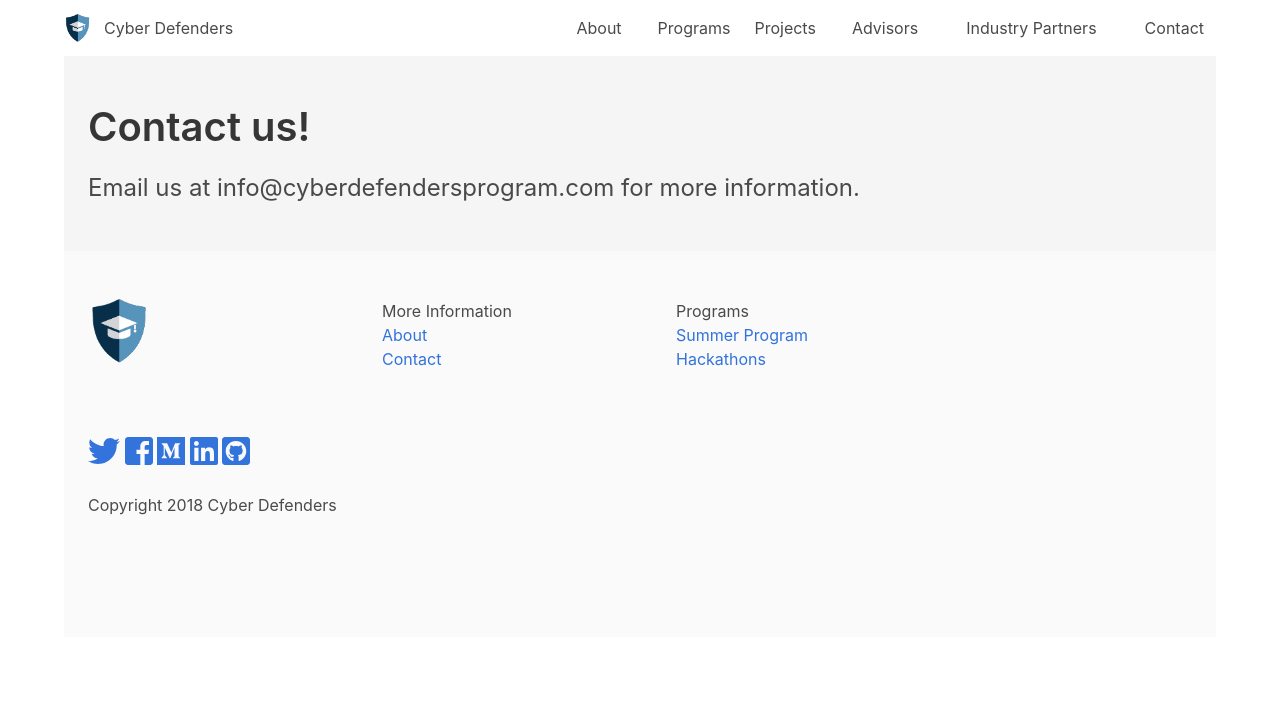
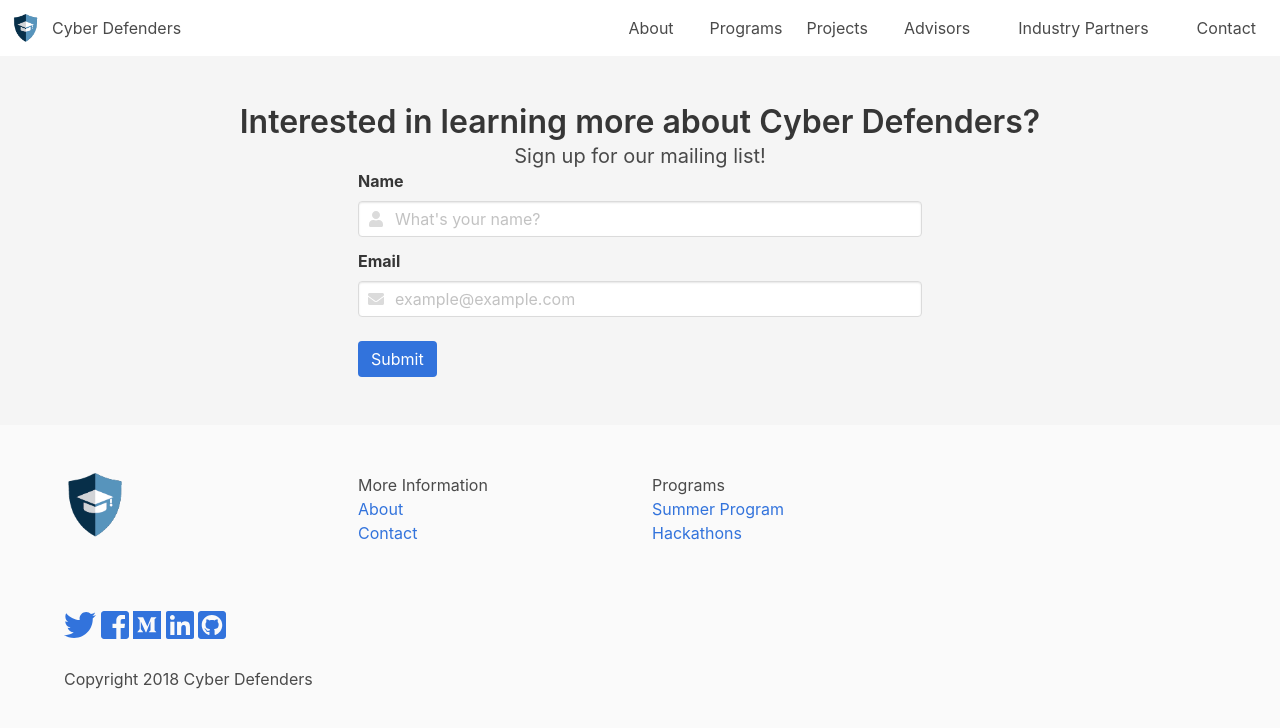
Before and after one commit to cyberdefendersprogram/www-homepage, a Jekyll site: the page built from contact.html, in a window 1280 px wide. Shown: the top 728 px of the page. Built offline with Jekyll 4.4.1, drawn with Linux system fonts in a browser that asks for light colours; nearby versions of some CDN libraries.

Commit message:
Created sign up and coinfirmation pages, fixed layout of contact page

```diff
--- a/contact.html
+++ b/contact.html
@@ -10,17 +9,51 @@
 
 <section class="hero is-light">
         <div class="hero-body">
+          <div class="container has-text-centered">
+            <p class="title is-3">Interested in learning more about Cyber Defenders?</p>
+            <p class="subtitle is-5">Sign up for our mailing list!</p>
+          </div>
           <div class="container">
             <div class="columns is-vcentered">
-              <div class="column">
-                  <h1 class="title is-middle is-2 is-spaced">
-                      Contact us!
-                    </h1>
-                    <h2 class="subtitle is-4 is-spaced">
-                      Email us at info@cyberdefendersprogram.com for more information.
-                  </h2>
+              <div class="column is-half is-offset-one-quarter">
+                <form action="https://medium.us18.list-manage.com/subscribe/post" method="POST">
+                    <input type="hidden" name="u" value="e5da77de24f00c0773685439c">
+                    <input type="hidden" name="id" value="24c26410b6">
+
+                <div class="field">
+                    <label class="label" >Name</label>
+                    <div class="control has-icons-left">
+                        <input class="input" type="text" name="MERGE1" id="MERGE1" placeholder="What's your name?">
+                        <span class="icon is-small is-left">
+                            <i class="fas fa-user"></i>
+                        </span>
+                    </div>
+                </div>
+
+                <div>
+                    <label class="label">Email</label>
+                    <div class="control has-icons-left has-icons-right">
+                        <input class="input" type="email" name="MERGE0" id="MERGE0" value="" placeholder="example@example.com" required>
+                        <span class="icon is-small is-left">
+                            <i class="fas fa-envelope"></i>
+                        </span>
+                        <!--
+                        <span class="icon is-small is-right">
+                            <i class="fas fa-exclamation-triangle"></i>
+                        </span>
+                        -->
+                    </div>
+                    <!--
+                    <p class="help is-danger"> This email is not valid.</p>
+                    -->
+                </div>
+                <br>
+                <div class="field">
+                    <div class="control">
+                        <button class="button is-link" name="submit">Submit</button>
+                    </div>
+                </div>
               </div>
             </div>
           </div>
-        </div>
 </section>
```
Also changed, not shown: other parts of contact.html (+1 -2 lines), confirmation.html (added, +13 -0 lines).
